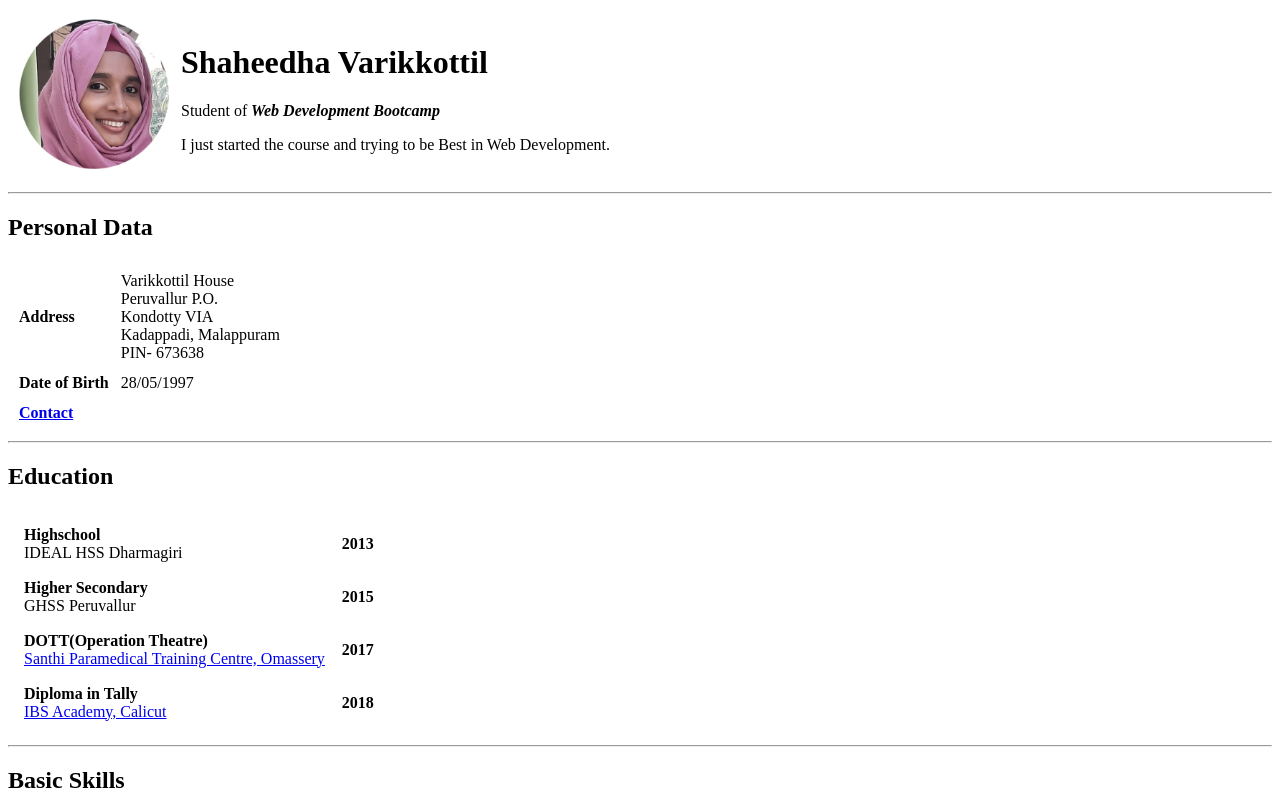
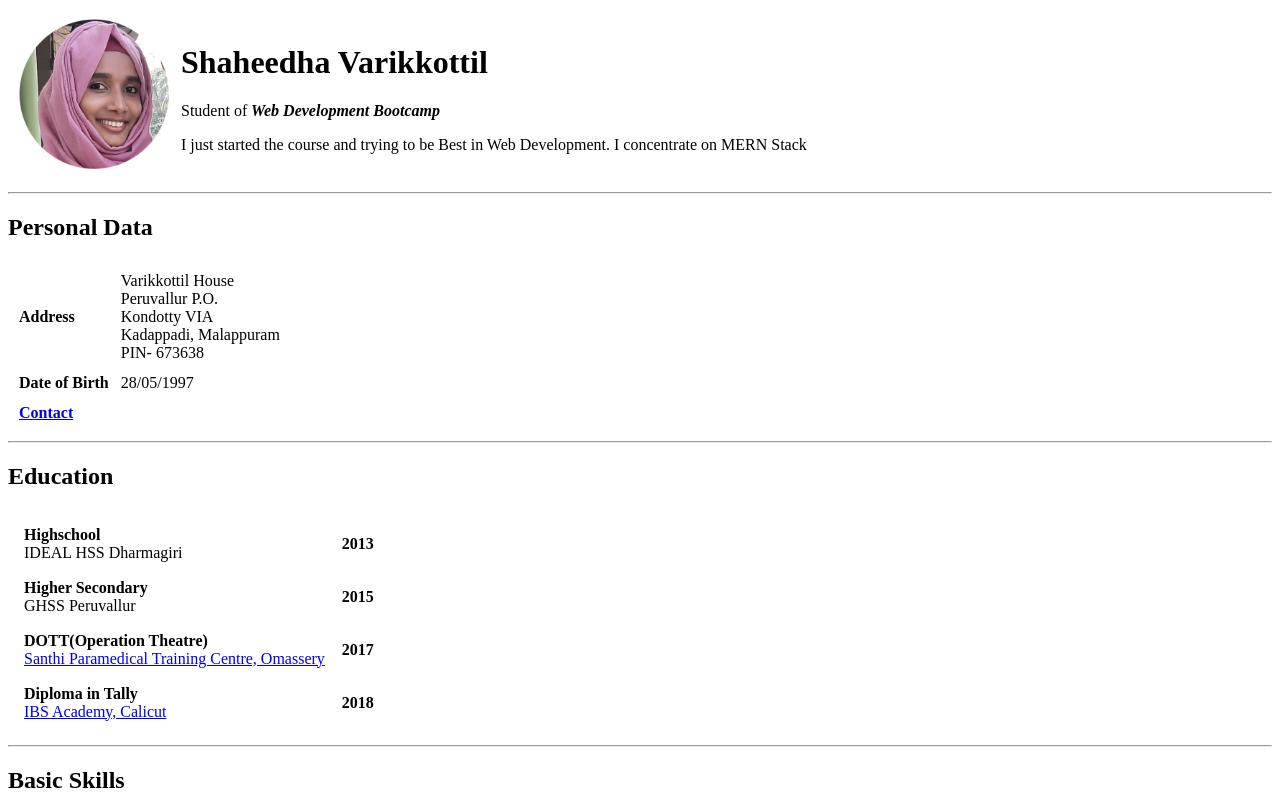
Before and after one commit to Shaheedha555/CV, a plain HTML site: page index.html in a window 1280 px wide. Shown: the top 800 px of the page. Drawn offline with Linux system fonts and the light colour scheme.

Commit message:
mern added

```diff
--- a/index.html
+++ b/index.html
@@ -11,7 +11,7 @@
                 <td><img src="shahi.jpeg" alt="IMG-20171006-WA0025" height="150"></td>
                 <td><h1>Shaheedha Varikkottil</h1>
                 <p> Student of<em><strong> Web Development Bootcamp </strong></em> </p>
-                <p>I just started the course and trying to be Best in Web Development.</p></td>
+                <p>I just started the course and trying to be Best in Web Development. I concentrate on MERN Stack</p></td>
             </tr>
     </table>
     <hr>
```
